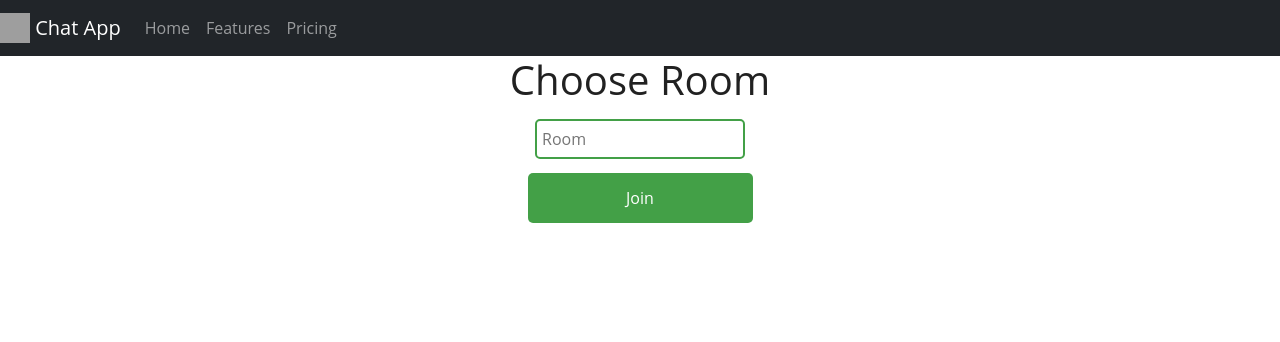
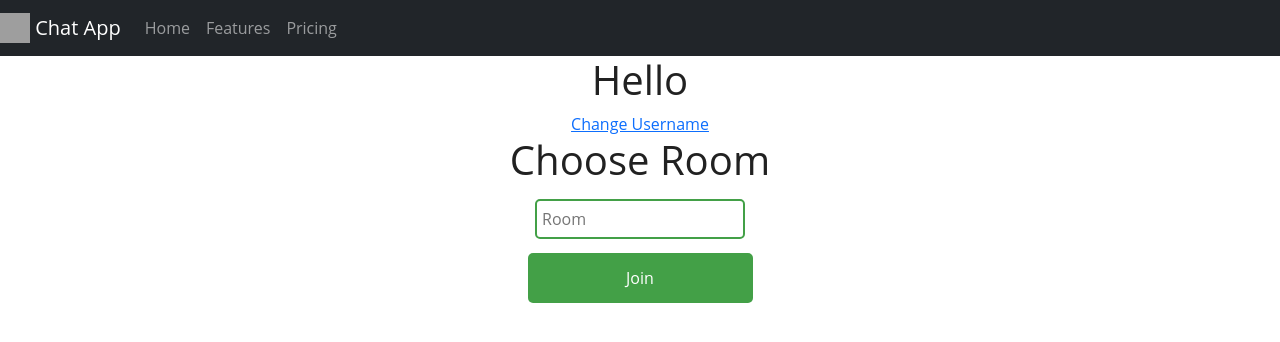
Before and after one commit to isanaID/simple-chat-app, a React (Create React App) app in the folder client/: page / in a window 1280 px wide. Shown: the top 342 px of the page. Built offline with nearby package versions, Linux system fonts and the light colour scheme; no server answers; grey boxes are pictures that could not be loaded; the HTML template or start-up script is replaced by a standard one.

Commit message:
button to change username

```diff
--- a/client/src/App.js
+++ b/client/src/App.js
@@ -30,6 +30,12 @@ function App() {
 		}
 	};
 
+	let changeUsername = () => {
+		localStorage.removeItem("username");
+		setUsername("");
+		setShowRoom(false);
+	}
+
 	React.useEffect(() => {
 		fillUsername();
 	}, [showChat]);
@@ -51,6 +57,7 @@ function App() {
 				</div>
 			) : !showChat? (
 				<div className="d-flex align-items-center joinChatContainer">
+					<h1>Hello {username}</h1> <a href="#" onClick={changeUsername}>Change Username</a>
 					<h1>Choose Room</h1>
 					{/* <input
 						type="text"
```
